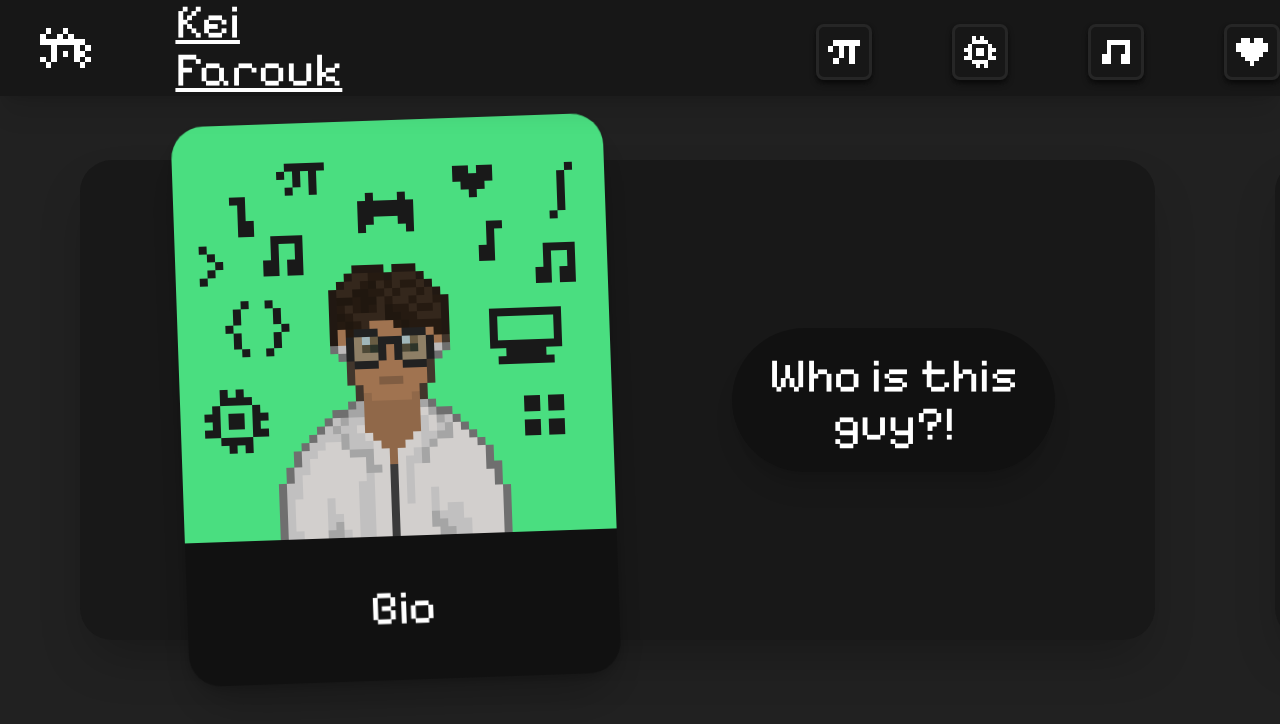
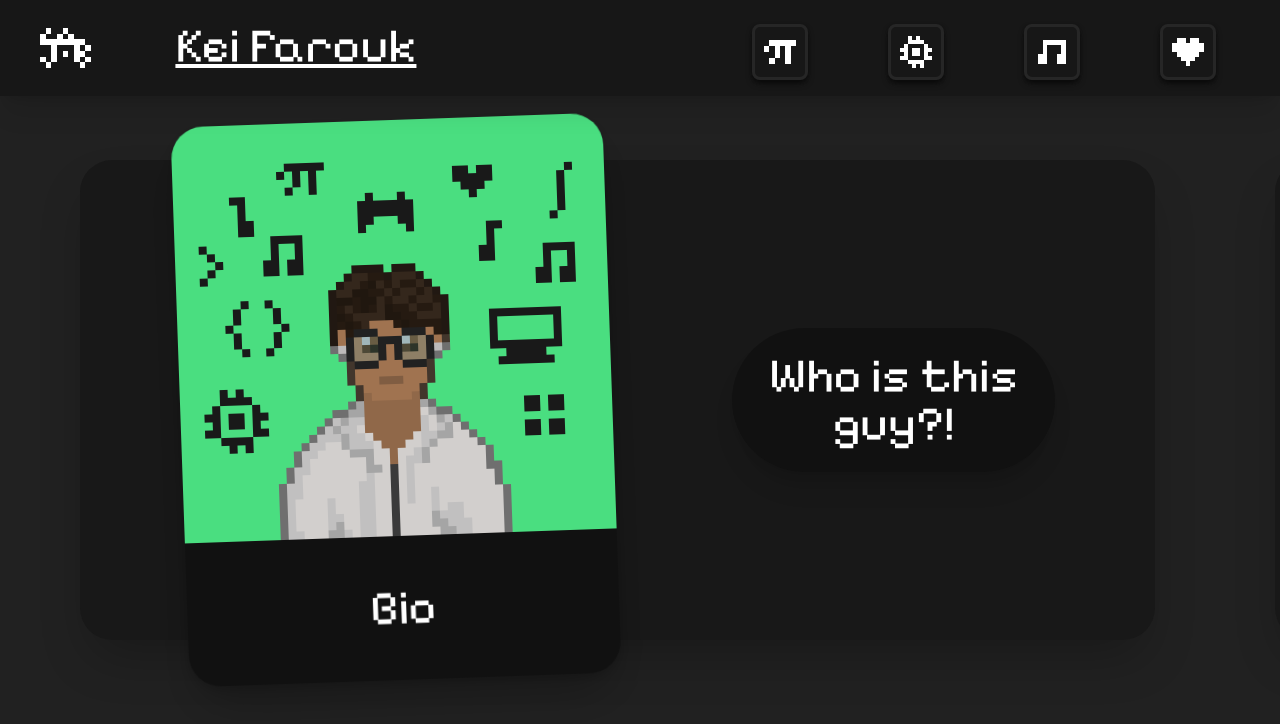
Before and after one commit to CadmusKei/Portfolio, a React (Vite) app: page / in a window 1280 px wide. Shown: the top 724 px of the page. Built offline with nearby package versions, Linux system fonts and the light colour scheme.

Commit message:
Button positioning

```diff
--- a/src/components/Nav.jsx
+++ b/src/components/Nav.jsx
@@ -15,7 +15,7 @@ function Nav() {
           <img src={keiLogo} className="image-pixel w-14 h-10" alt="" />
           <div className="flex w-full items-center mt-2">
             <Title className="pl-1 underline mb-3" name="Kei Farouk"/>
-            <div className=" flex space-x-20 ml-[40%]">
+            <div className="absolute flex space-x-20 right-[5%]">
               <Icon path={piIcon} scalar="w-8 h-6 " hoverColour="hover:border-emerald-200 hover:bg-emerald-800" />
               <Icon path={chipIcon} scalar="w-8 h-8 " hoverColour="hover:border-purple-400 hover:bg-purple-900"   />
               <Icon path={quaverIcon} scalar="w-7 h-6 " hoverColour="hover:border-cyan-200  hover:bg-cyan-600 "/>
```
